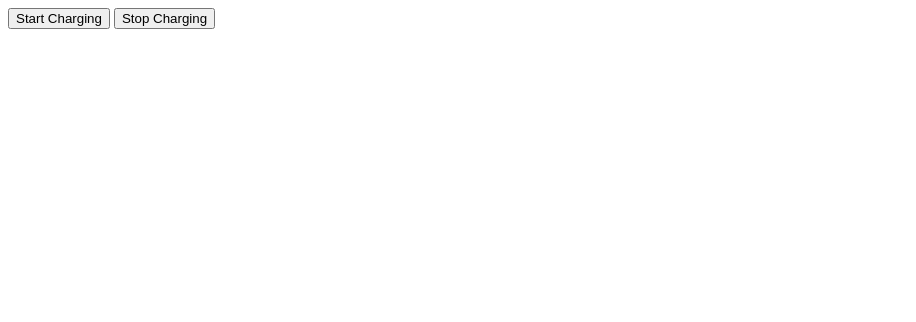
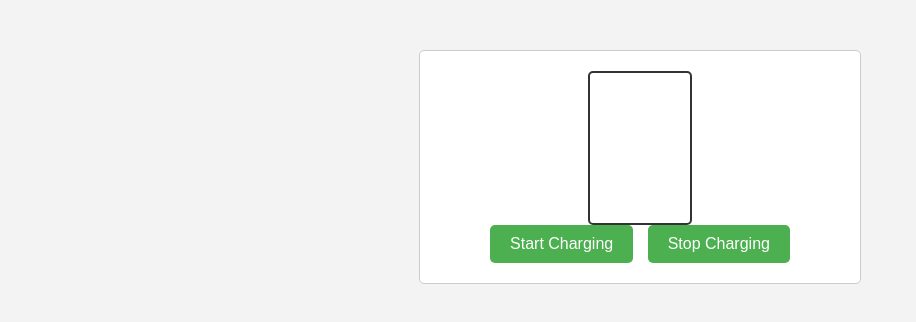
Before and after one commit to leonkraversky/project1, a plain HTML site: page index.html in a window 1280 px wide. Shown: the whole page, without its empty margins (0-916 px from the left). Drawn offline with Linux system fonts and the light colour scheme.

Commit message:
Update styles.css

```diff
--- a/css/styles.css
+++ b/css/styles.css
@@ -1,26 +1,68 @@
 /* Global styles (if any) */
 body {
   /* Your body styles go here */
+  font-family: Arial, sans-serif;
+  background-color: #f3f3f3;
+  margin: 0;
+  padding: 0;
 }
 
 /* Container styles */
 .container {
   /* Your container styles go here */
+    max-width: 400px;
+  margin: 50px auto;
+  text-align: center;
+  padding: 20px;
+  border: 1px solid #ccc;
+  border-radius: 5px;
+  background-color: #fff;
+}
+
+h1 {
+  margin-bottom: 20px;
 }
 
 /* Battery styles */
 .battery {
   /* Your battery styles go here */
+    width: 100px;
+  height: 150px;
+  margin: 0 auto;
+  border: 2px solid #333;
+  border-radius: 5px;
+  position: relative;
 }
 
 /* Battery level styles */
 .battery-level {
   /* Your battery level styles go here */
+    width: 100%;
+  height: 0;
+  background-color: #4CAF50;
+  border-radius: 5px;
+  position: absolute;
+  bottom: 0;
 }
 
 /* Button styles */
+.buttons {
+  margin-top: 20px;
+}
+
 button {
-  /* Your button styles go here */
+  padding: 10px 20px;
+  font-size: 16px;
+  background-color: #4CAF50;
+  color: #fff;
+  border: none;
+  border-radius: 5px;
+  cursor: pointer;
+  margin: 0 5px;
+}
+
+button:hover {
+  background-color: #45a049;
 }
 
 /* Additional styles for specific elements or classes (if needed) */
```
